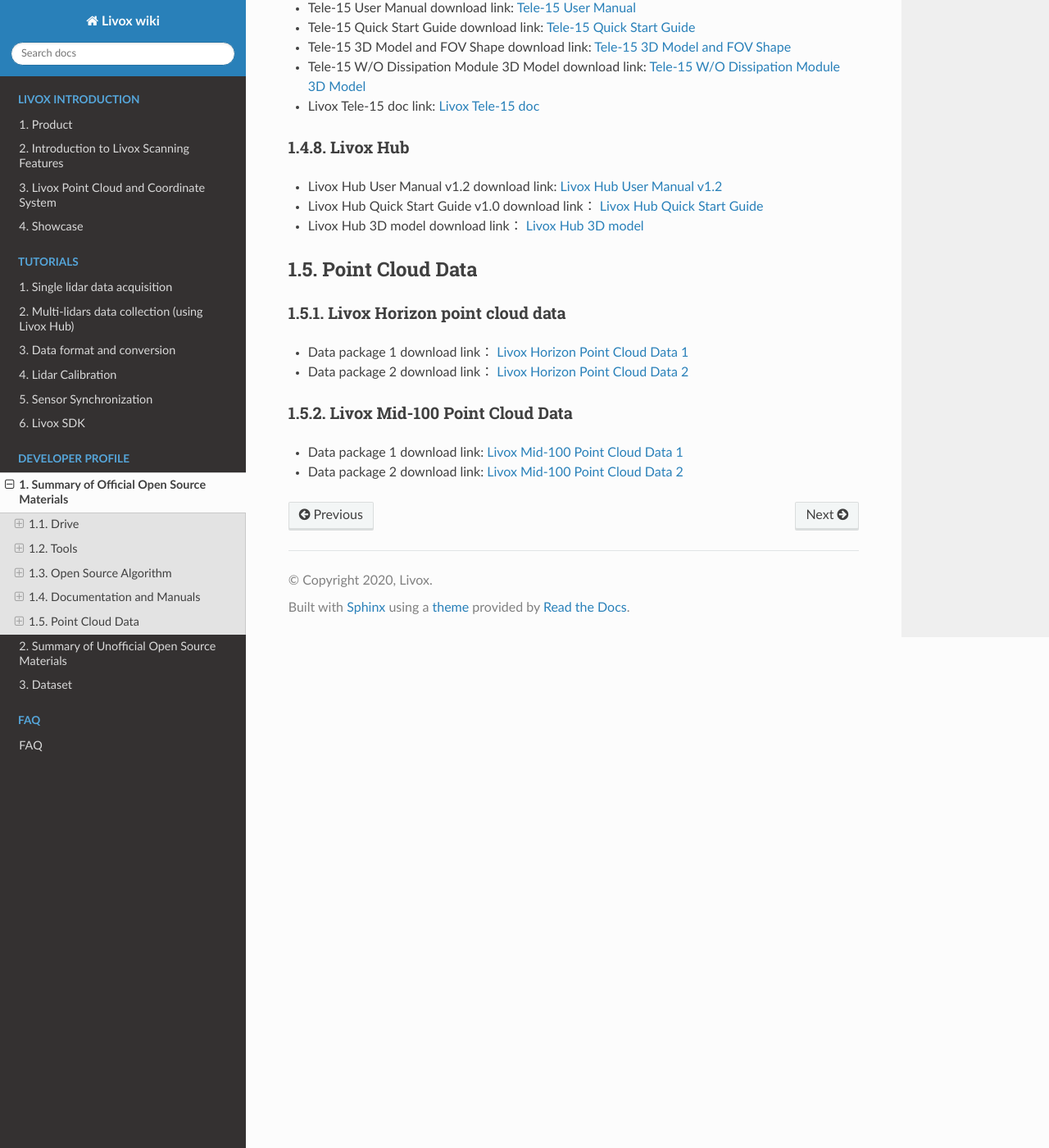
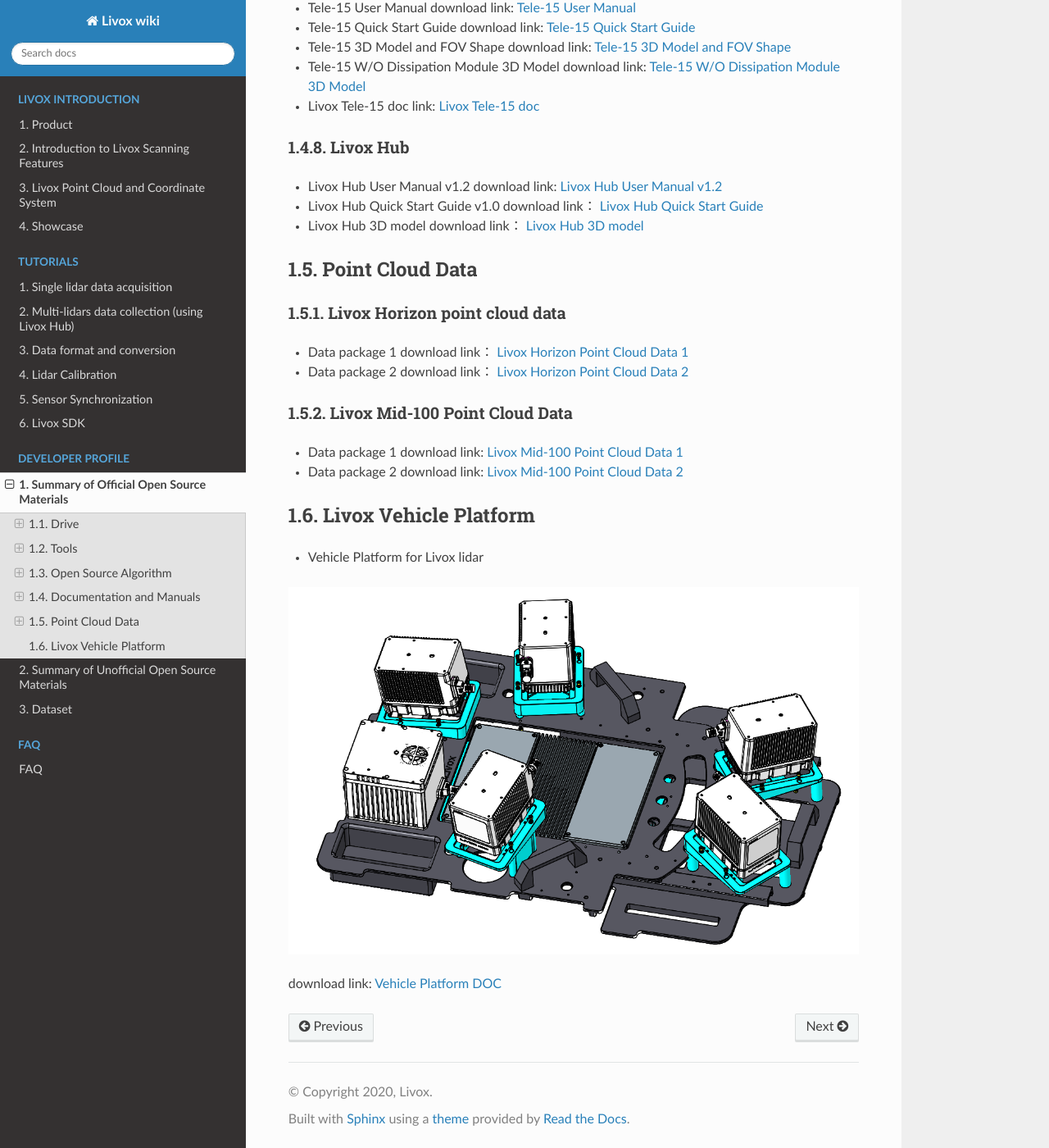
Before and after one commit to Livox-SDK/livox_wiki_en, a Sphinx documentation site: the page built from source/data_summary/Livox_data_summary.rst, in a window 1280 px wide and 1400 px high, scrolled down 3302 px. Shown: the whole window at 82% size. Built offline with Sphinx 7.4.7 and the Read the Docs theme 2.0.0, drawn with Linux system fonts in a browser that asks for light colours.

Commit message:
add open source vehicle platform doc

```diff
--- a/source/data_summary/Livox_data_summary.rst
+++ b/source/data_summary/Livox_data_summary.rst
@@ -162,8 +162,18 @@
 -  Data package 2 download link： `Livox Horizon Point Cloud Data 2 <https://www.livoxtech.com/3296f540ecf5458a8829e01cf429798e/downloads/20200107/Sample%20Point%20Cloud%20of%20Horizon.zip>`_
 
 Livox Mid-100 Point Cloud Data
-~~~~~~~~~~~~~~~~~~~~~~
+~~~~~~~~~~~~~~~~~~~~~~~~~~~~~~~~~~~~~~~~~~~~
 
 -  Data package 1 download link: `Livox Mid-100 Point Cloud Data 1 <https://www.livoxtech.com/3296f540ecf5458a8829e01cf429798e/downloads/Livox%20Mid-100%20Point%20Cloud%20Data%201.zip>`_
 
 -  Data package 2 download link: `Livox Mid-100 Point Cloud Data 2 <https://www.livoxtech.com/3296f540ecf5458a8829e01cf429798e/downloads/Livox%20Mid-100%20Point%20Cloud%20Data%202.zip>`_
+
+
+Livox Vehicle Platform
+----------------------------
+
+-  Vehicle Platform for Livox lidar
+
+.. image:: ../image/vehicle_platform.png
+
+download link: `Vehicle Platform DOC <https://github.com/Livox-SDK/livox_wiki_en/tree/master/source/data>`_
```
Also changed, not shown: source/image/vehicle_platform.png (added), 1 other file.
